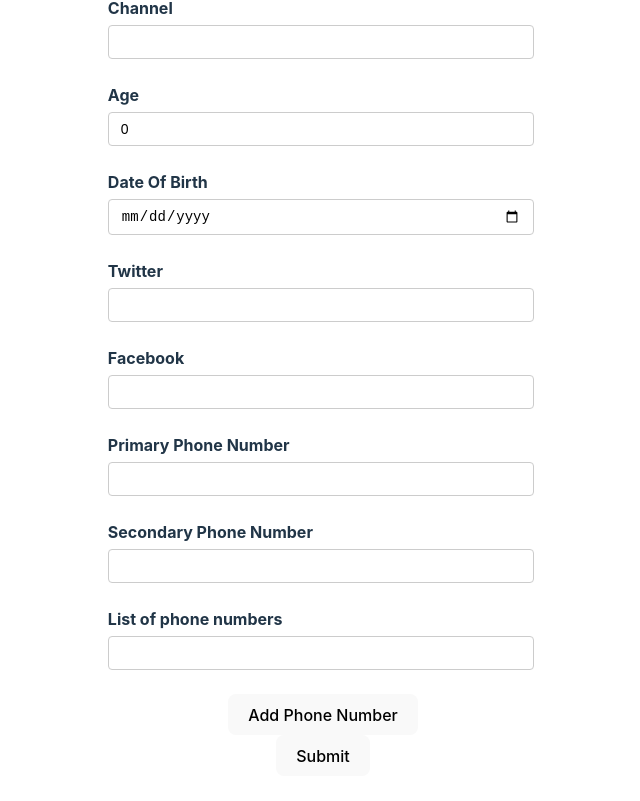
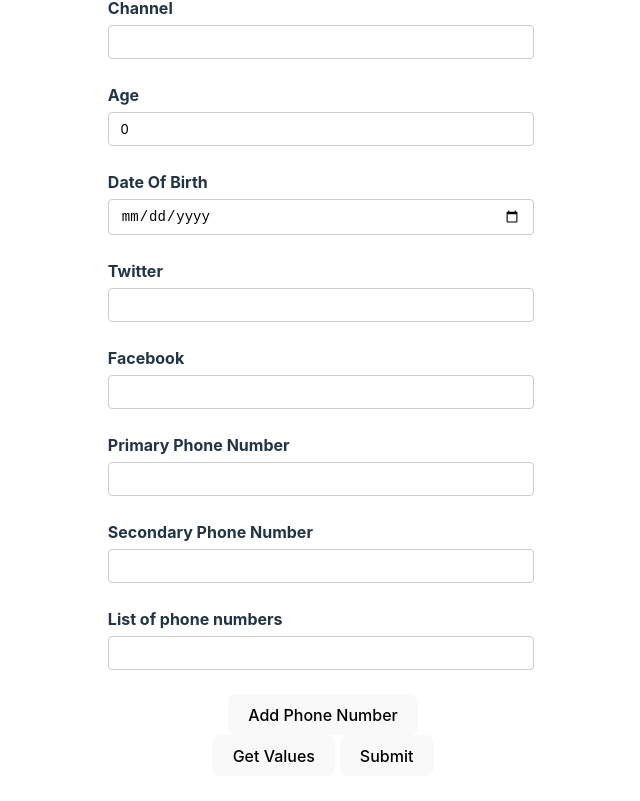
Before and after one commit to mahmud035/React-Hook-Form-Tutorials, a React (Vite) app: page / in a window 1280 px wide. Shown: the part 335-1136 px from the top of the page, without its empty margins (317-957 px from the left). Built offline with nearby package versions, Linux system fonts and the light colour scheme.

Commit message:
18 - get Fields values

```diff
--- a/src/components/YouTubeForm.jsx
+++ b/src/components/YouTubeForm.jsx
@@ -10,6 +10,7 @@ const YouTubeForm = () => {
     control,
     handleSubmit,
     watch,
+    getValues,
     formState: { errors },
   } = useForm({
     //* INFO: set previously saved data as a defaultValues
@@ -48,7 +49,7 @@ const YouTubeForm = () => {
   // const watchShowAge = watch('age');
   // const allFields = watch();
   // const [uname, email] = watch(['username', 'email']);
-  // console.log(uname, email);
+  // console.log('watch:',uname, email);
 
   const handleRegister = (data) => {
     console.log(data);
@@ -57,6 +58,11 @@ const YouTubeForm = () => {
     const email = data.email;
     const channel = data.channel;
     // console.log(username, email, channel);
+  };
+
+  const handleGetValues = () => {
+    const values = getValues();
+    console.log('getValues:', values);
   };
 
   renderCount++;
@@ -82,7 +88,6 @@ const YouTubeForm = () => {
             <span className="error">{errors?.username?.message}</span>
           )}
         </div>
-
         <div className="form-control">
           <label htmlFor="email">E-mail</label>
           <input
@@ -119,7 +124,6 @@ const YouTubeForm = () => {
             <span className="error">{errors?.email?.message}</span>
           )}
         </div>
-
         <div className="form-control">
           <label htmlFor="channel">Channel</label>
           <input
@@ -138,7 +142,6 @@ const YouTubeForm = () => {
             <span className="error">{errors?.channel?.message}</span>
           )}
         </div>
-
         <div className="form-control">
           <label htmlFor="age">Age</label>
           <input
@@ -155,7 +158,6 @@ const YouTubeForm = () => {
 
           {errors.age && <span className="error">{errors?.age?.message}</span>}
         </div>
-
         <div className="form-control">
           <label htmlFor="age">Date Of Birth</label>
           <input
@@ -172,7 +174,6 @@ const YouTubeForm = () => {
 
           {errors.dob && <span className="error">{errors?.dob?.message}</span>}
         </div>
-
         <div className="form-control">
           <label htmlFor="twitter">Twitter</label>
           <input
@@ -190,7 +191,6 @@ const YouTubeForm = () => {
             <span className="error">{errors?.social?.twitter?.message}</span>
           )}
         </div>
-
         <div className="form-control">
           <label htmlFor="facebook">Facebook</label>
           <input
@@ -208,7 +208,6 @@ const YouTubeForm = () => {
             <span className="error">{errors?.social?.facebook?.message}</span>
           )}
         </div>
-
         <div className="form-control">
           <label htmlFor="primary-phone">Primary Phone Number</label>
           <input
@@ -226,7 +225,6 @@ const YouTubeForm = () => {
             <span className="error">{errors?.phoneNumbers[0]?.message}</span>
           )}
         </div>
-
         <div className="form-control">
           <label htmlFor="secondary-phone">Secondary Phone Number</label>
           <input
@@ -235,7 +233,6 @@ const YouTubeForm = () => {
             id="secondary-phone"
           />
         </div>
-
         {/* lec: 15 => Dynamic Fields START */}
         <div>
           <label>List of phone numbers</label>
@@ -262,7 +259,9 @@ const YouTubeForm = () => {
           </div>
         </div>
         {/* lec: 15 => Dynamic Fields END */}
-
+        <button type="button" onClick={handleGetValues}>
+          Get Values
+        </button>{' '}
         <button>Submit</button>
       </form>
       <DevTool control={control} /> {/* set up the dev tool */}
```
